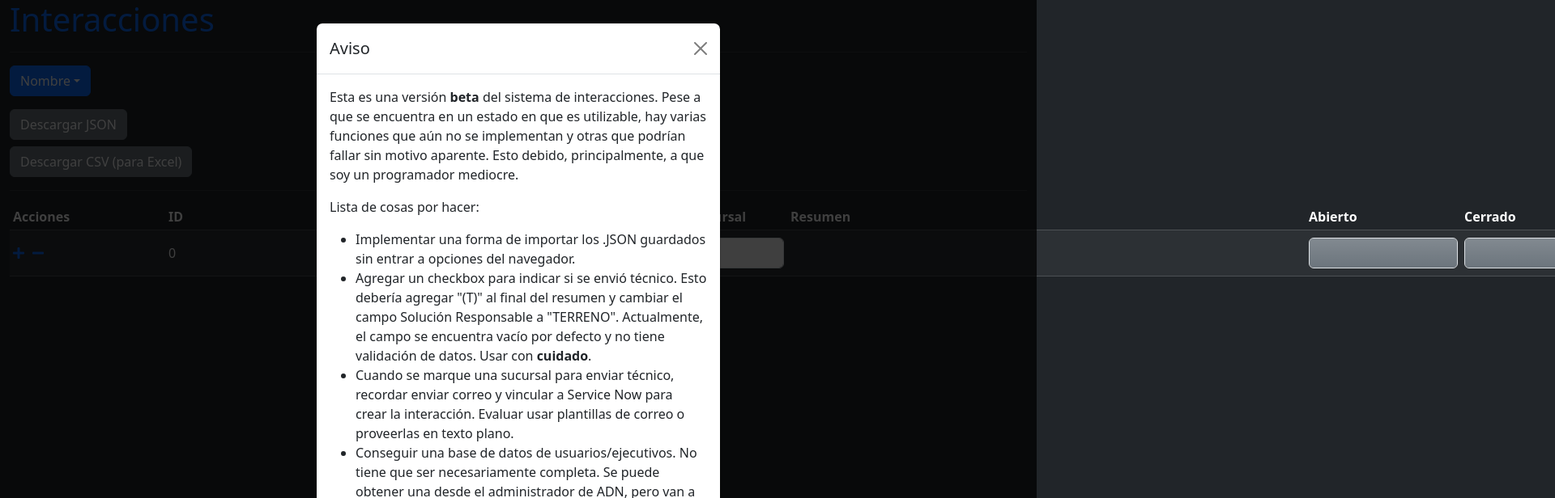
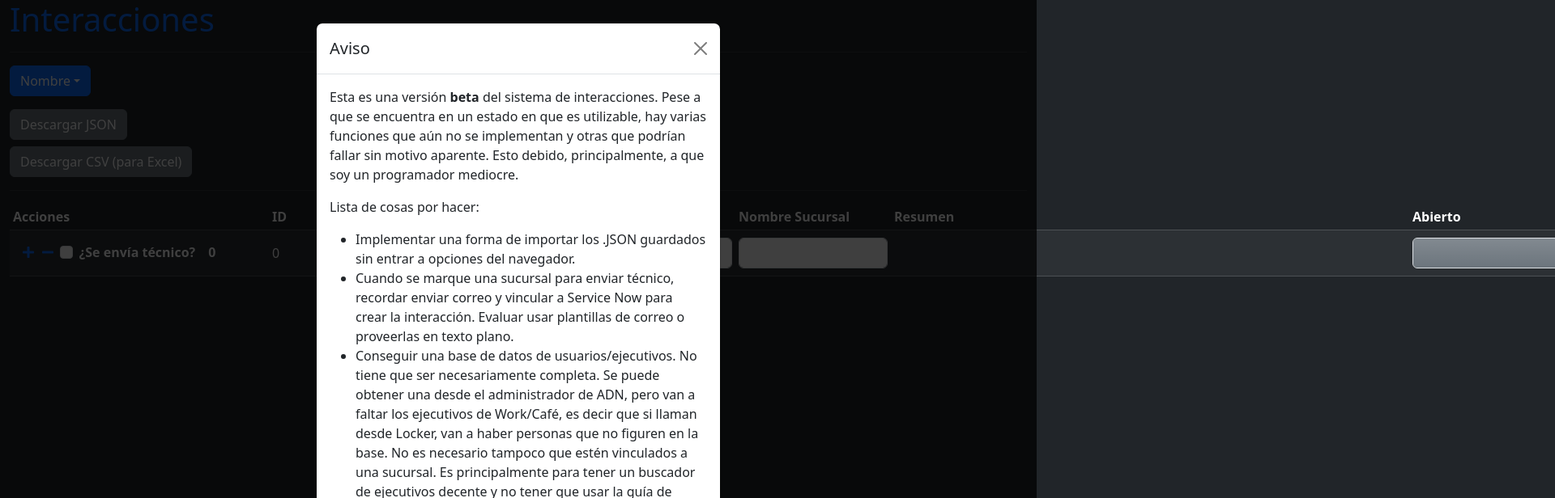
Before and after one commit to Dr0ckman/composition-api-tests, a Vue app: page /#/ in a window 1280 px wide. Shown: the top 616 px of the page at 81% size, 1920 px wide, since content can reach past the window. Built offline with nearby package versions, Linux system fonts and the light colour scheme.

Commit message:
add checkbox

```diff
--- a/src/store/index.js
+++ b/src/store/index.js
@@ -24,7 +24,7 @@ export default createStore({
                 "abiertoPara": "",
                 "modelo": "",
                 "territorial": "",
-                "solucionResponsable": "",
+                "solucionResponsable": "MESA AUTOSERVICIO",
                 "tipoMaquina": ""
             }
         ],
@@ -62,7 +62,7 @@ export default createStore({
                     "abiertoPara": "",
                     "modelo": "",
                     "territorial": "",
-                    "solucionResponsable": "",
+                    "solucionResponsable": "MESA AUTOSERVICIO",
                     "tipoMaquina": ""
                 })
             state.counter++
--- a/src/views/HomeView.vue
+++ b/src/views/HomeView.vue
@@ -9,10 +9,9 @@
     <Dropdown :dropdownOptions="userOptions">{{ selectedName }}</Dropdown>
 
     <div>
-      <input type="file" id="fileInput" accept=".json" style="display: none;">
       <button class="btn btn-secondary d-block" @click="saveJSON">Descargar JSON</button>
       <button class="btn btn-secondary d-block mt-2" @click="saveCSV">Descargar CSV (para Excel)</button>
-      <!-- Button trigger modal -->
+      <!-- Botón invisible modal -->
       <button type="button" class="btn btn-primary d-none" id="modal-button" data-bs-toggle="modal"
         data-bs-target="#exampleModal">
         Launch demo modal
@@ -34,11 +33,6 @@
               <p>Lista de cosas por hacer:</p>
               <ul>
                 <li>Implementar una forma de importar los .JSON guardados sin entrar a opciones del navegador.</li>
-                <li>Agregar un checkbox para indicar si se envió técnico. Esto debería agregar "(T)" al final del resumen
-                  y cambiar el campo
-                  Solución Responsable a "TERRENO". Actualmente, el campo se encuentra vacío por defecto y no tiene
-                  validación de datos. Usar con <strong>cuidado</strong>.
-                </li>
                 <li>Cuando se marque una sucursal para enviar técnico, recordar enviar correo y vincular a Service Now
                   para crear la interacción.
                   Evaluar usar plantillas de correo o proveerlas en texto plano.
@@ -60,7 +54,7 @@
       </div>
     </div>
 
-    <button class="btn btn-primary d-none" @click="restoreSession">Debug</button>
+    <button class="btn btn-primary d-none" @click="debugFunction($event, 0)">Debug</button>
 
     <hr class="text-secondary">
 
@@ -68,7 +62,7 @@
       <table class="table table-dark table-striped table-sm">
         <thead>
           <tr>
-            <th scope="col">Acciones</th>
+            <th scope="col" style="min-width: 20rem;">Acciones</th>
             <th scope="col">ID</th>
             <th scope="col">Número Incidente</th>
             <th scope="col">Código Sucursal</th>
@@ -93,9 +87,15 @@
         </thead>
         <tbody class="align-middle">
           <tr v-for="(item, index) in dataRows">
-            <th scope="row">
+            <th scope="row" class="ps-3">
               <a @click="addRow" class="me-n2" v-if="index === dataRows.length - 1"><font-awesome-icon icon="plus" /></a>
               <a @click="deleteRow(index, 1)" class="ms-4"><font-awesome-icon icon="minus" /></a>
+              <div class="form-check form-check-inline ms-2 align-middle">
+                <input class="form-check-input" type="checkbox" :id="`checkbox-${index}`" value="seEnviaTecnico"
+                  style="width: 1rem; height: 1rem;" @click="handleCheck($event, index)">
+                <label class="form-check-label" :for="`checkbox-${index}`">¿Se envía técnico?</label>
+              </div>0
+
             </th>
             <td :id="`id-${index}`">
               <!-- ID -->
@@ -124,7 +124,7 @@
                 </button>
               </ul>
             </td>
-            <td :id="`resumen-${index}`" @click="generateResumen($event, index)">
+            <td :id="`resumen-${index}`">
               <!-- Resumen -->
               {{ dataRows[index].resumen }}
             </td>
@@ -146,8 +146,7 @@
             <td :id="`tipo-${index}`">
               <!-- Tipo -->
               <select class="form-select" @input="dataRows[index].tipo = $event.target.value"
-                @click="generateResumen($event, index)" :value="dataRows[index].tipo" data-bs-toggle="tooltip"
-                title="Tipo" data-bs-placement="bottom">
+                @click="generateResumen($event, index)" :value="dataRows[index].tipo">
                 <option selected>Tipo</option>
                 <option value="CONSULTA">CONSULTA</option>
                 <option value="SOLICITUD">SOLICITUD</option>
@@ -180,8 +179,7 @@
             <td :id="`detalle-${index}`">
               <!-- Detalle -->
               <select class="form-select" @input="dataRows[index].detalle = $event.target.value"
-                @click="generateResumen($event, index)" :id="`select-detalle-${index}`" data-bs-toggle="tooltip"
-                title="Detalle" data-bs-placement="bottom">
+                @click="generateResumen($event, index)" :id="`select-detalle-${index}`">
                 <option selected>{{ dataRows[index].detalle }}</option>
                 <option :value="detalle" v-for="detalle in detalles[index]">{{ detalle }}</option>
               </select>
@@ -213,10 +211,7 @@
               {{ dataRows[index].territorial }}
             </td>
             <td :id="`solucion-responsable-${index}`">
-              <!-- Solucion Responsable -->
-              <input type="text" class="form-control bg-secondary bg-gradient"
-                @input="dataRows[index].solucionResponsable = $event.target.value"
-                :value="dataRows[index].solucionResponsable">
+              {{ dataRows[index].solucionResponsable }}
             </td>
             <td :id="`tipo-maquina-${index}`">
               <!-- Tipo de máquina -->
@@ -286,7 +281,7 @@ export default {
       document.querySelector('#modal-button').click()
     }
 
-    async function restoreSession() {
+    async function restoreSession(e, index) {
       if (localStorage.getItem('savedData') !== null) {
         const savedData = JSON.parse(localStorage.getItem('savedData'))
         while (store.state.dataRows.length < savedData.length) {
@@ -316,7 +311,11 @@ export default {
           store.state.dataRows[c].modelo = savedData[c].modelo
           store.state.dataRows[c].territorial = savedData[c].territorial
           store.state.dataRows[c].solucionResponsable = savedData[c].solucionResponsable
+          store.state.dataRows[c].solucionResponsable == 'TERRENO'
+            ? document.querySelector(`#checkbox-${c}`).checked = true
+            : document.querySelector(`#checkbox-${c}`).checked = false
           store.state.dataRows[c].tipoMaquina = savedData[c].tipoMaquina
+
           c++
         }
       }
@@ -353,7 +352,7 @@ export default {
 
     const convertJSONToCSV = () => {
       const items = store.state.dataRows
-      const replacer = (key, value) => value === null ? '' : value // specify how you want to handle null values here
+      const replacer = (key, value) => value === null ? '' : value
       const header = Object.keys(items[0])
       const csv = [
         header.join(','), // header row first
@@ -956,13 +955,21 @@ export default {
         // pass
       }
 
-      store.state.dataRows[index].resumen = `Autoservicios | ADN|LOCKER (${codigoSucursal}) ${nombreSucursal} | ${categoria} | ${subcategoria} | ${detalle} | ${tipo} | ${codigoMaquina}`
+      store.state.dataRows[index].resumen = `Autoservicios | ADN|LOCKER (${codigoSucursal}) ${nombreSucursal} | ${categoria} | ${subcategoria} | ${detalle} | ${tipo} | ${codigoMaquina} ${store.state.dataRows[index].solucionResponsable == 'TERRENO' ? '(T)' : ''}`
     }
 
-    const debugFunction = () => {
-      for (let sucursal of sucursales.value) {
-        console.log(sucursal.sucursal)
-      }
+    const debugFunction = (e, index) => {
+      document.querySelector(`#checkbox-${index}`).checked
+        ? store.state.dataRows[index].solucionResponsable = 'TERRENO'
+        : store.state.dataRows[index].solucionResponsable = 'MESA AUTOSERVICIO'
+      generateResumen(e, index)
+    }
+
+    const handleCheck = (e, index) => {
+      document.querySelector(`#checkbox-${index}`).checked
+        ? store.state.dataRows[index].solucionResponsable = 'TERRENO'
+        : store.state.dataRows[index].solucionResponsable = 'MESA AUTOSERVICIO'
+      generateResumen(e, index)
     }
 
     return {
@@ -971,7 +978,7 @@ export default {
       filterSucursales, handleTypingCodigoSucursal, handleTypingNombreSucursal,
       handleClickingOption, handleClickingInput, generateSubcategorias, handleNombreSucursal, updateID,
       debugFunction, searchSucursal, generateDetalle, detalles, handleClickingCategory, handleClickingSubcategory,
-      saveJSON, restoreSession, convertJSONToCSV, saveCSV, showWarning
+      saveJSON, restoreSession, convertJSONToCSV, saveCSV, showWarning, handleCheck
     }
   }
 }
```
